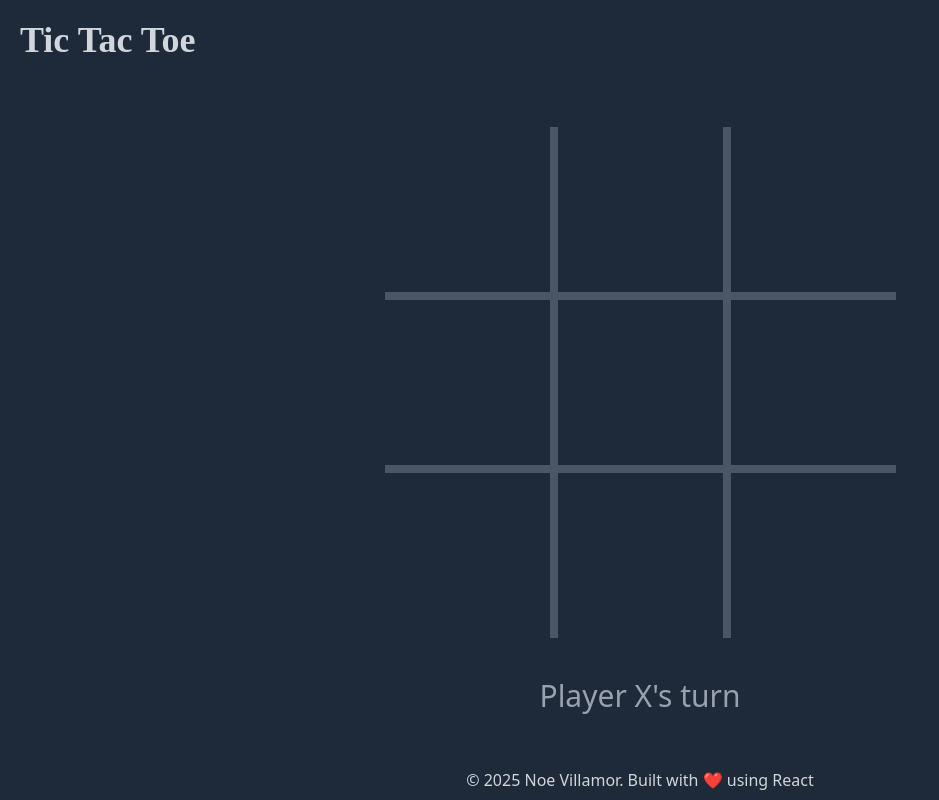
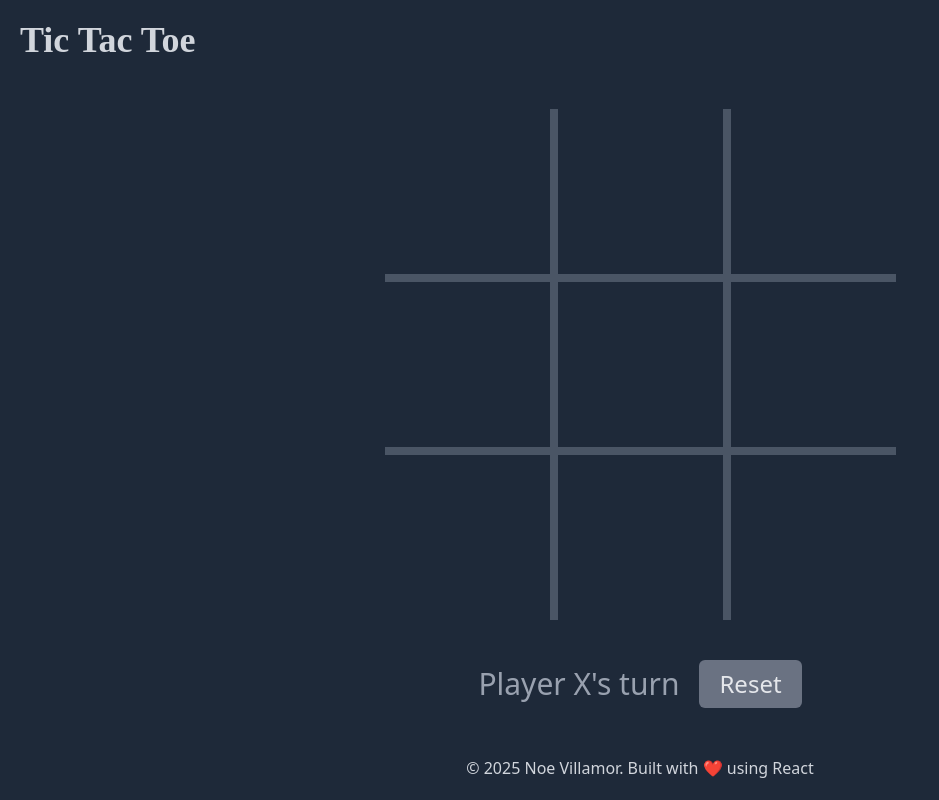
Before and after one commit to noerocks/TicTacToe, a React (Vite) app: page / in a window 1280 px wide. Shown: the whole page, without its empty margins (0-939 px from the left). Built offline with nearby package versions, Linux system fonts and the light colour scheme.

Commit message:
Added usability features

```diff
--- a/src/components/Footer.jsx
+++ b/src/components/Footer.jsx
@@ -4,7 +4,7 @@ class Footer extends React.Component {
   render() {
     return (
       <div>
-        <p className="text-gray-300 p-2">
+        <p className="text-gray-300 p-5">
           {`${String.fromCharCode(
             0x00a9
           )} 2025 Noe Villamor. Built with ${String.fromCharCode(
--- a/src/components/Game.jsx
+++ b/src/components/Game.jsx
@@ -8,16 +8,20 @@ class Game extends React.Component {
       .fill({ isClicked: false, player: undefined })
       .map((cell, index) => ({ ...cell, key: (index + 1) * 10 })),
     turn: "X",
+    isPlaying: true,
+    message: undefined,
   };
   winningPatterns = generatePatterns();
   componentDidUpdate = () => {
-    if (!this.isTie()) {
+    if (!this.isTie() && this.state.isPlaying) {
       const winner = this.checkWinner();
       if (winner) {
-        console.log("Winner " + winner);
+        this.setState({ isPlaying: false, message: `Player ${winner} wins` });
       }
     } else {
-      console.log("tie");
+      if (this.state.isPlaying) {
+        this.setState({ isPlaying: false, message: "Tie" });
+      }
     }
   };
   handleClick = (e) => {
@@ -58,8 +62,18 @@ class Game extends React.Component {
   isTie = () => {
     return this.state.cells.every((cell) => cell.player);
   };
+  resetGame = () => {
+    this.setState({
+      cells: Array(9)
+        .fill({ isClicked: false, player: undefined })
+        .map((cell, index) => ({ ...cell, key: (index + 1) * 10 })),
+      turn: "X",
+      isPlaying: true,
+      message: undefined,
+    });
+  };
   render() {
-    const { cells, turn } = this.state;
+    const { cells, turn, message, isPlaying } = this.state;
     return (
       <div
         onClick={this.handleClick}
@@ -70,7 +84,29 @@ class Game extends React.Component {
             <Cell key={cell.key} cell={cell} />
           ))}
         </div>
-        <p className="text-3xl text-gray-400">{`Player ${turn}'s turn`}</p>
+        <div className="w-full flex justify-center gap-5 items-center">
+          {isPlaying ? (
+            <React.Fragment>
+              <p className="text-3xl text-gray-400">{`Player ${turn}'s turn`}</p>
+              <button
+                onClick={this.resetGame}
+                className="text-2xl text-gray-200 bg-gray-500 py-2 px-5 rounded-md cursor-pointer hover:scale-102"
+              >
+                Reset
+              </button>
+            </React.Fragment>
+          ) : (
+            <React.Fragment>
+              <p className="text-3xl text-gray-400">{message}</p>
+              <button
+                onClick={this.resetGame}
+                className="text-2xl text-gray-200 bg-gray-500 py-2 px-5 rounded-md cursor-pointer hover:scale-102"
+              >
+                Play again
+              </button>
+            </React.Fragment>
+          )}
+        </div>
       </div>
     );
   }
```
